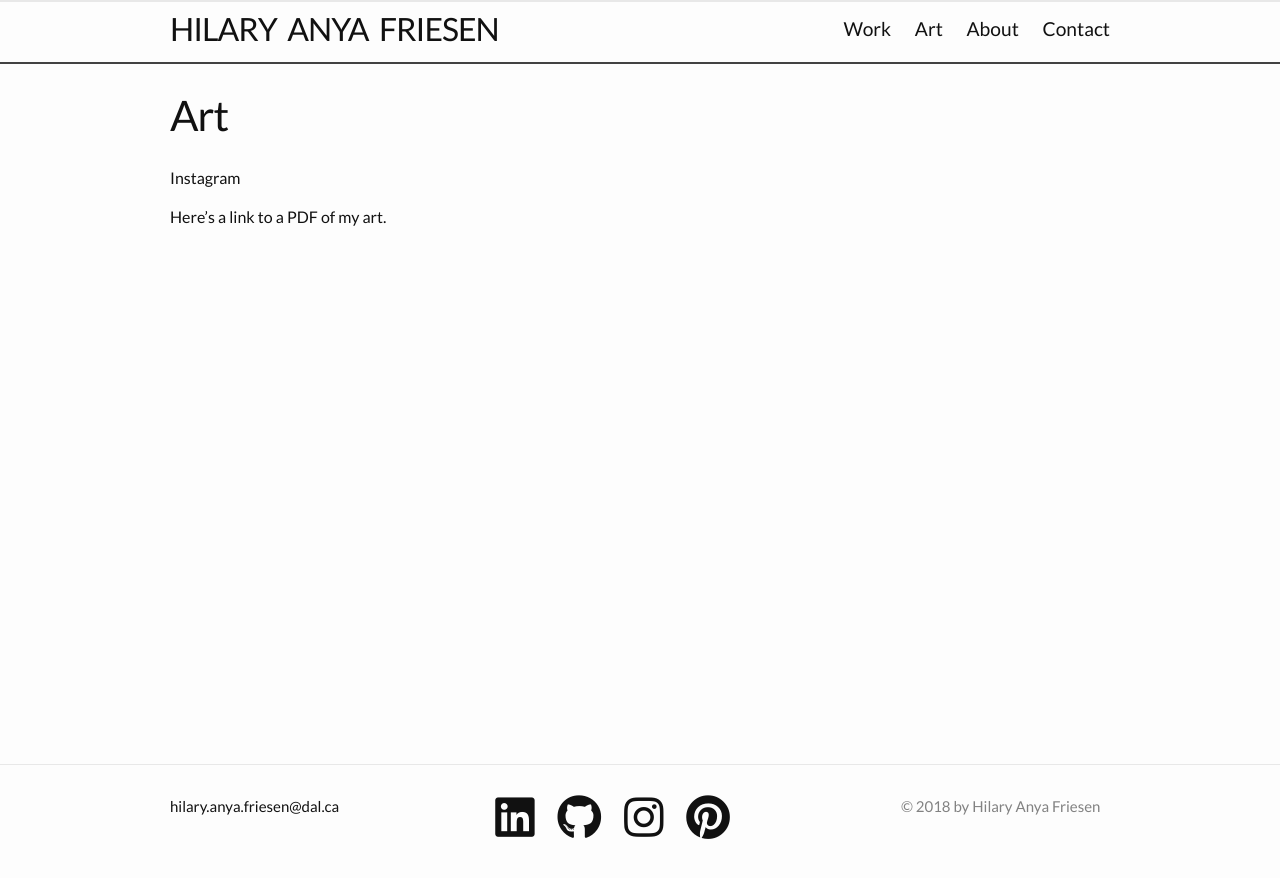
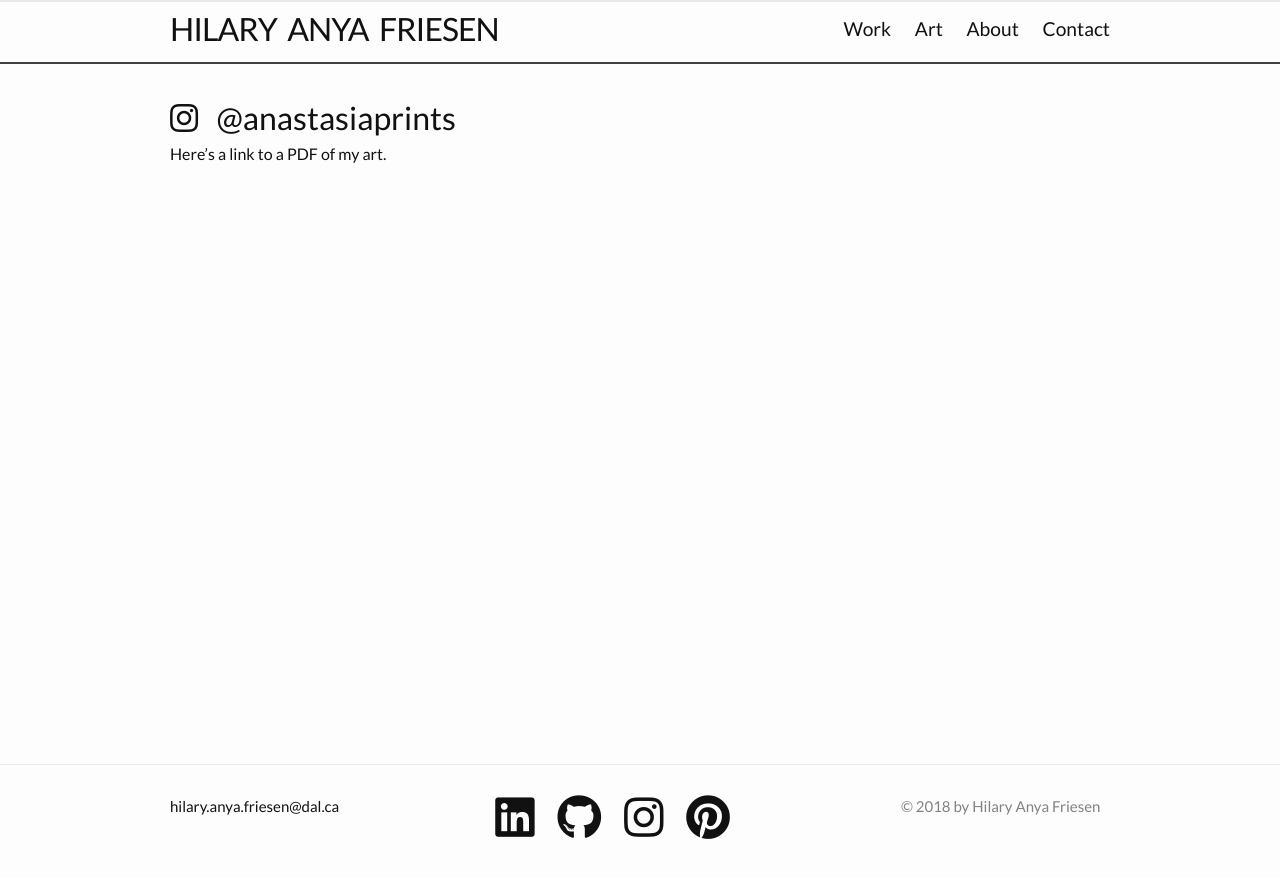
Before and after one commit to hafriesen/hafriesen.github.io, a Jekyll site: the page built from art.md, in a window 1280 px wide. Shown: the top 878 px of the page. Built offline with Jekyll 4.4.1, drawn with Linux system fonts in a browser that asks for light colours; nearby versions of some CDN libraries; some web fonts are replaced.

Commit message:
art page: layout, instagram header

```diff
--- /dev/null
+++ b/_layouts/artpage.html
@@ -0,0 +1,24 @@
+---
+layout: default
+---
+<article class="post">
+
+<!--
+  <header class="post-header">
+    <h1 class="post-title">{{ page.title | escape }}</h1>
+  </header> -->
+
+
+  <header class="instagram-header">
+	{% if site.instagram_username %}
+    <a href="https://instagram.com/{{ site.instagram_username }}"target="_blank" rel="noopener noreferrer">  <i class="fab fa-instagram"></i> &nbsp;&nbsp;@{{ site.instagram_username }} </a>
+  	{% endif %}
+    </header>
+
+
+
+  <div class="post-content">
+    {{ content }}
+  </div>
+
+</article>
--- a/_layouts/page.html
+++ b/_layouts/page.html
@@ -3,9 +3,10 @@ layout: default
 ---
 <article class="post">
 
+<!--
   <header class="post-header">
     <h1 class="post-title">{{ page.title | escape }}</h1>
-  </header>
+  </header> -->
 
   <div class="post-content">
     {{ content }}
--- a/_sass/minima/_base.scss
+++ b/_sass/minima/_base.scss
@@ -82,12 +82,14 @@ figcaption {
  */
 ul, ol {
   margin-left: $spacing-unit;
+  list-style-type: none;
 }
 
 li {
   > ul,
   > ol {
     margin-bottom: 0;
+    list-style-type: none;
   }
 }
 
--- a/_sass/minima/_layout.scss
+++ b/_sass/minima/_layout.scss
@@ -262,3 +262,8 @@
     }
   }
 }
+
+.instagram-header
+  {
+    @include relative-font-size(2);
+  }
--- a/art.md
+++ b/art.md
@@ -1,10 +1,10 @@
 ---
-layout: page
+layout: artpage
 title: Art
 permalink: /anastasiaprints/
 order: 2
 ---
 
-Instagram
+
 
 Here's a link to a PDF of [my art](/_docs/AnastasiaPrints).
```
Also changed, not shown: about.md (+2 -0 lines).
